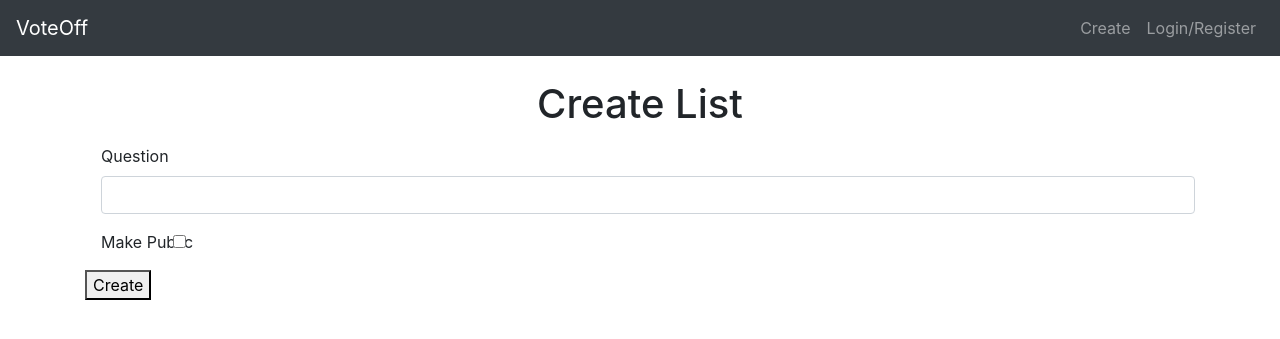
After one commit to trey-sumida/voteoff-django, a Django app: page /lists/create in a window 1280 px wide. The commit adds this page. Shown: the top 339 px of the page. Run offline with Django 3.2, Linux system fonts and the light colour scheme; some libraries are stand-ins or nearby versions.

Commit message:
questions working

```diff
--- a/voteoff-project/lists/forms.py
+++ b/voteoff-project/lists/forms.py
@@ -1,7 +1,9 @@
 from django import forms
+from django.forms import ModelForm
 from django.contrib.auth.forms import UserCreationForm
 from django.contrib.auth import login, authenticate
 from django.contrib.auth.models import User
+from .models import Question, Choice
 
 class RegisterForm(UserCreationForm):
     email = forms.EmailField()
@@ -18,3 +20,8 @@ class RegisterForm(UserCreationForm):
         if user_count > 0:
             raise forms.ValidationError("Email has already been registered with another account")
         return email
+
+class QuestionForm(ModelForm):
+    class Meta:
+        model = Question
+        fields = ["question_text", "public"]
--- /dev/null
+++ b/voteoff-project/lists/templates/lists/createlist.html
@@ -0,0 +1,22 @@
+{% extends 'base.html' %}
+{% load static %}
+{% block extrahead %}
+<link rel="stylesheet" type="text/css" href="{% static 'css/lists.css' %}">
+{% endblock %}
+
+{% block content %}
+<h1 class="text-center mb-3">Create List</h1>
+<form method="POST">
+    {% csrf_token %}
+    <div class="form-group">
+        <label for="question_text">Question</label>
+        <input name="question_text" class="form-control" id="question_text">
+    </div>
+    <div class="form-group">
+        <label class="form-check-label" for="public">Make Public</label>
+        <input name="public" type="checkbox" class="form-check-input" id="public">
+      </div>
+    <button type="submit">Create</button>
+</form>
+</form>
+{% endblock %}
--- a/voteoff-project/lists/urls.py
+++ b/voteoff-project/lists/urls.py
@@ -7,6 +7,7 @@ urlpatterns = [
     path('login/', views.loginuser, name="loginuser"),
     path('logout/', views.logoutuser, name="logoutuser"),
     path('lists/', views.index, name='index'),
+    path('lists/create', views.createlist, name='createlist'),
     path('lists/mylists', views.mylists, name='mylists'),
     path('lists/details/<int:question_id>/', views.detail, name='detail'),
     path('lists/results/<int:question_id>/', views.results, name='results'),
--- a/voteoff-project/lists/views.py
+++ b/voteoff-project/lists/views.py
@@ -5,7 +5,7 @@ from .models import Question, Choice
 from django.contrib.auth.forms import AuthenticationForm
 from django.contrib.auth.models import User
 from django.contrib.auth import login, logout, authenticate
-from .forms import RegisterForm
+from .forms import RegisterForm, QuestionForm
 
 # Get quesitons and display them
 def index(request):
@@ -87,3 +87,13 @@ def mylists(request):
         return render(request, 'lists/mylists.html', {'user_questions':user_questions})
     else:
         return render(request, 'lists/mylists.html')
+
+def createlist(request):
+    if request.method == 'GET':
+        return render(request, 'lists/createlist.html', {'form':QuestionForm()})
+    else:
+        form = QuestionForm(request.POST)
+        newlist = form.save(commit=False)
+        newlist.creator = request.user
+        newlist.save()
+        return redirect('lists:mylists')
--- a/voteoff-project/templates/partials/_navbar.html
+++ b/voteoff-project/templates/partials/_navbar.html
@@ -7,7 +7,7 @@
         <div class="collapse navbar-collapse" id="navbarTogglerDemo01">
         <ul class="navbar-nav ml-auto">
                 <li class="nav-item">
-                        <a class="nav-link">Features</a>
+                        <a class="nav-link" href="/lists/create">Create</a>
                 </li>
                 {% if user.is_authenticated %}
                         <li class="nav-item dropdown">
```
Also changed, not shown: voteoff-project/db.sqlite3.
